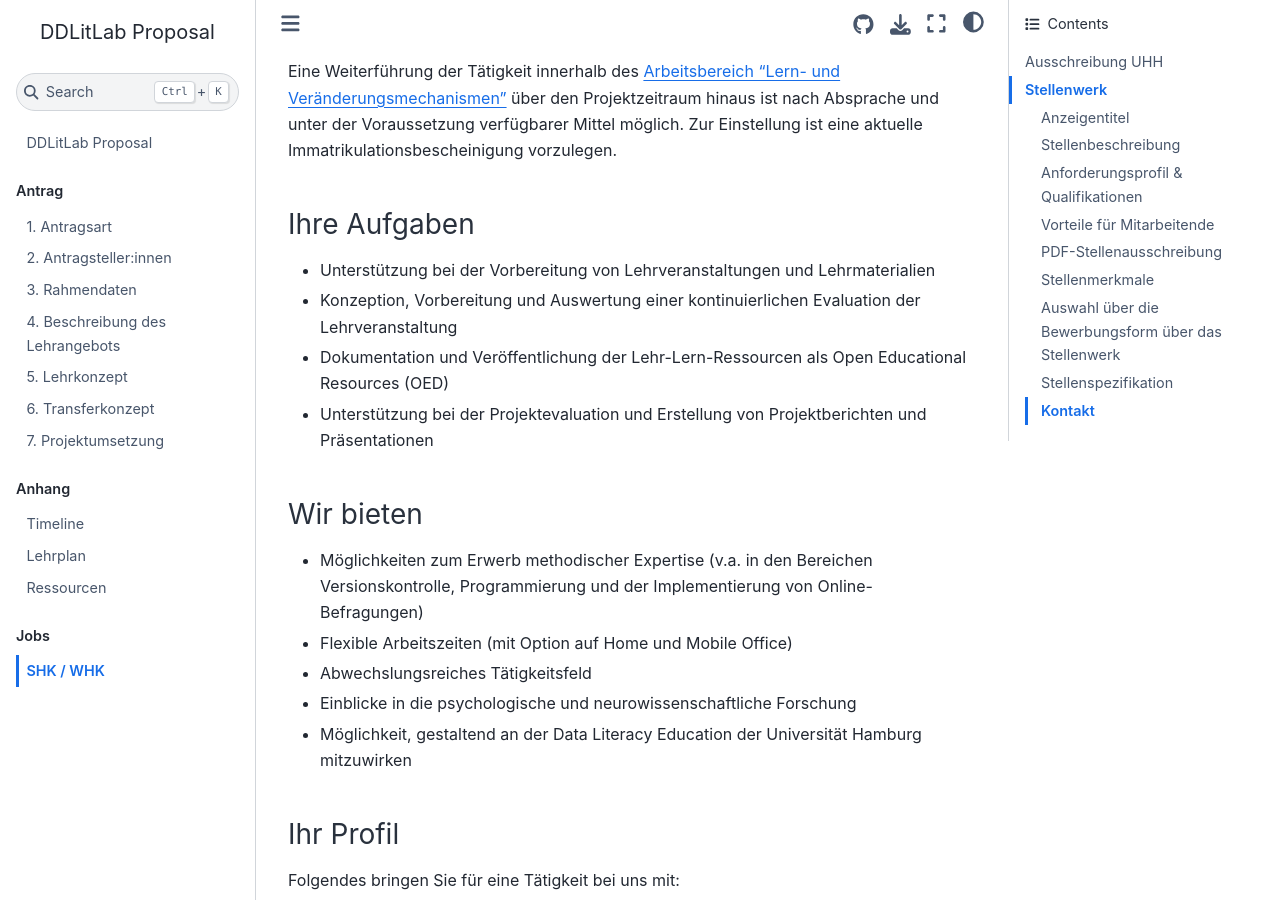
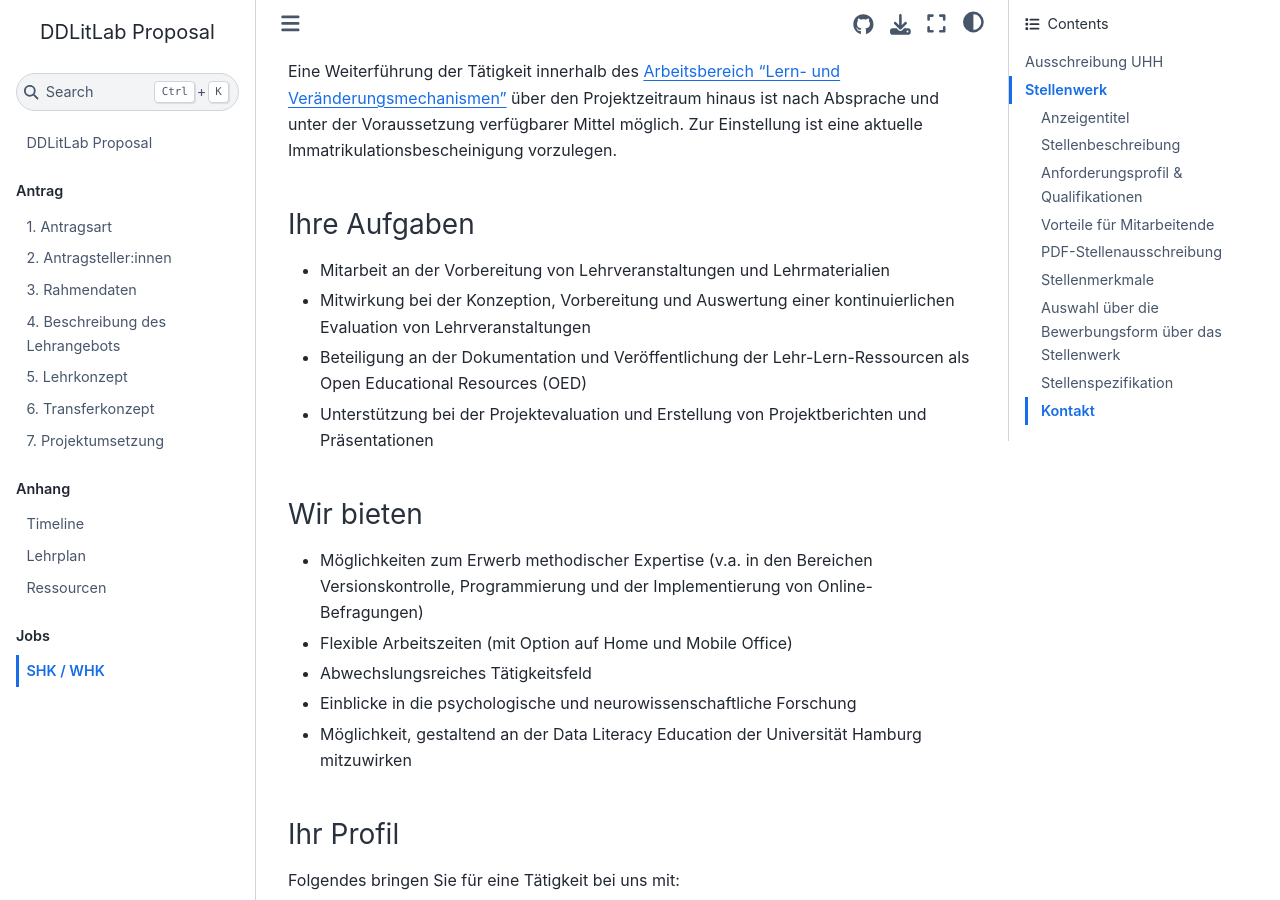
Before and after one commit to lnnrtwttkhn/ddlitlab-proposal, a Jupyter Book: the page built from docs/ausschreibung_whk.md, in a window 1280 px wide and 900 px high, scrolled down 1162 px. Built offline with Jupyter Book 1.0.4 settings and Sphinx 7.4.7 and the Sphinx Book theme 1.1.4, drawn with Linux system fonts in a browser that asks for light colours.

Commit message:
change wording of tasks

```diff
--- a/docs/ausschreibung_whk.md
+++ b/docs/ausschreibung_whk.md
@@ -34,9 +34,9 @@ Zur Einstellung ist eine aktuelle Immatrikulationsbescheinigung vorzulegen.
 
 ### Ihre Aufgaben
 
-- Unterstützung bei der Vorbereitung von Lehrveranstaltungen und Lehrmaterialien
-- Konzeption, Vorbereitung und Auswertung einer kontinuierlichen Evaluation der Lehrveranstaltung
-- Dokumentation und Veröffentlichung der Lehr-Lern-Ressourcen als Open Educational Resources (OED)
+- Mitarbeit an der Vorbereitung von Lehrveranstaltungen und Lehrmaterialien
+- Mitwirkung bei der Konzeption, Vorbereitung und Auswertung einer kontinuierlichen Evaluation von Lehrveranstaltungen
+- Beteiligung an der Dokumentation und Veröffentlichung der Lehr-Lern-Ressourcen als Open Educational Resources (OED)
 - Unterstützung bei der Projektevaluation und Erstellung von Projektberichten und Präsentationen
 
 ### Wir bieten
```
